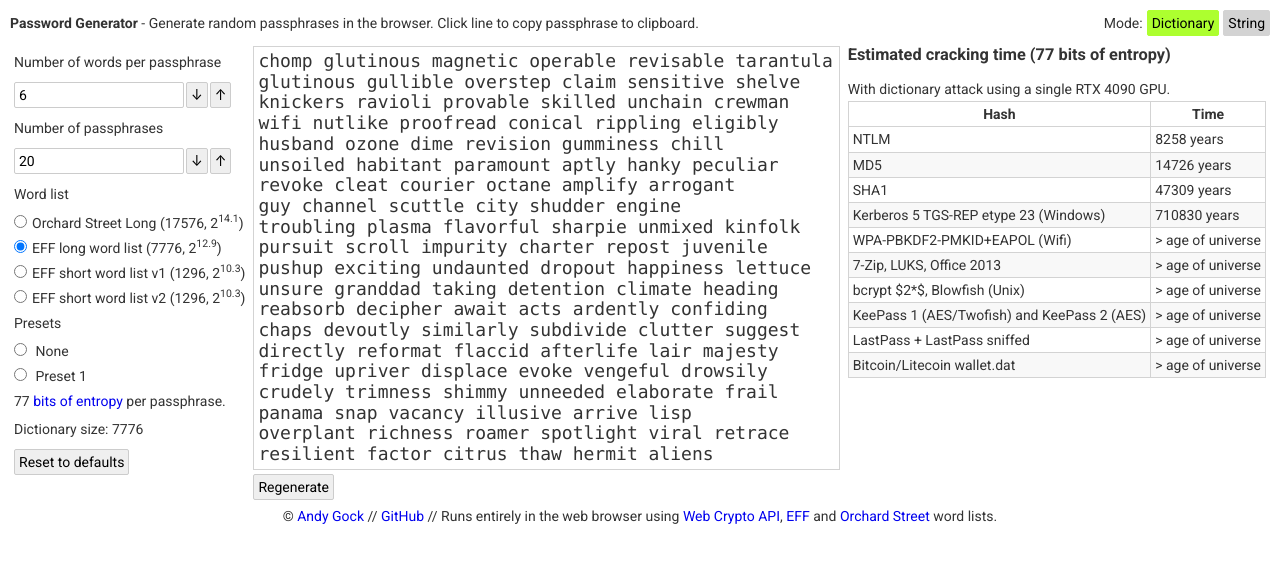
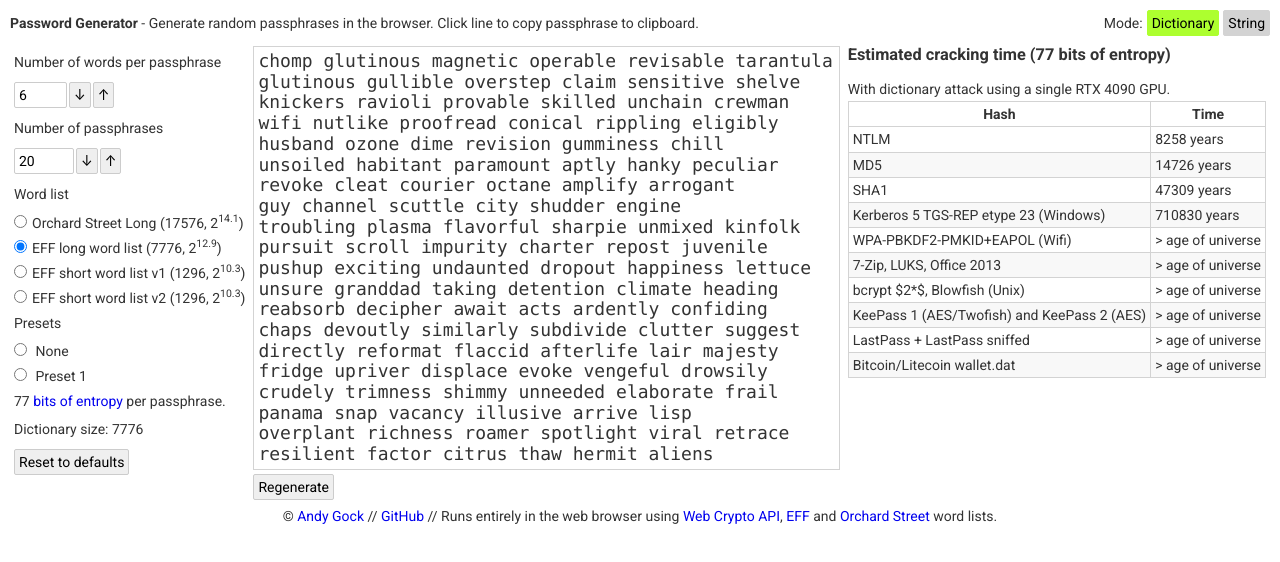
Before and after one commit to andygock/password-generator-v2, a React (Vite) app: page / in a window 1280 px wide. Shown: the top 562 px of the page. Built offline with nearby package versions, Linux system fonts and the light colour scheme.

Commit message:
refactor: enhance input validation and random generation logic

```diff
--- a/src/DictionaryGenerator.jsx
+++ b/src/DictionaryGenerator.jsx
@@ -27,15 +27,35 @@ const DictionaryGenerator = ({ mode }) => {
   const params = useParams();
 
   // convert params to numbers when we need to, or set default values if not set
-  const wordsPerPassphrase = parseInt(
-    params.wordsPerPassphrase || config.defaults.wordsPerPassphrase,
-    10
+  const clamp = (v, min, max) => Math.max(min, Math.min(max, v));
+
+  const rawWp = params.wordsPerPassphrase
+    ? parseInt(params.wordsPerPassphrase, 10)
+    : NaN;
+  let wordsPerPassphrase = Number.isFinite(rawWp)
+    ? rawWp
+    : config.defaults.wordsPerPassphrase;
+  wordsPerPassphrase = clamp(
+    wordsPerPassphrase,
+    config.limits.wordsPerPassphrase.min,
+    config.limits.wordsPerPassphrase.max
   );
-  const numberOfPassphrases = parseInt(
-    params.numberOfPassphrases || config.defaults.numberOfPassphrases,
-    10
+
+  const rawNp = params.numberOfPassphrases
+    ? parseInt(params.numberOfPassphrases, 10)
+    : NaN;
+  let numberOfPassphrases = Number.isFinite(rawNp)
+    ? rawNp
+    : config.defaults.numberOfPassphrases;
+  numberOfPassphrases = clamp(
+    numberOfPassphrases,
+    config.limits.numberOfPassphrases.min,
+    config.limits.numberOfPassphrases.max
   );
-  const wordList = params.wordList || config.defaults.wordList;
+
+  const wordList = dict[params.wordList]
+    ? params.wordList
+    : config.defaults.wordList;
 
   // calculate new path, navigate to new path
   const setParamsAndNavigate = (params) => {
@@ -60,9 +80,9 @@ const DictionaryGenerator = ({ mode }) => {
     navigate('/');
   };
 
-  let entropyBits = Math.floor(
-    Math.log(dict[wordList].length ** wordsPerPassphrase) / Math.log(2)
-  );
+  const dictArray = dict[wordList] || dict[config.defaults.wordList] || [];
+  const dictLen = dictArray.length || 1;
+  let entropyBits = Math.floor(wordsPerPassphrase * Math.log2(dictLen));
 
   if (mode === 'preset1') {
     // the extra bits of entropy are for the digits and special characters
--- a/src/NumberPicker.jsx
+++ b/src/NumberPicker.jsx
@@ -11,28 +11,29 @@ const NumberPicker = ({
   ...otherProps
 }) => {
   const handleChange = (val) => {
-    const newVal = typeof val === 'number' ? val : parseInt(val);
-
-    // check limits
-    if (isNaN(newVal)) return;
-    if (newVal < min) return;
-    if (max && newVal > max) return;
-
-    onChange(newVal); // make callback
+    const parsed = typeof val === 'number' ? val : Number(val);
+    if (!Number.isFinite(parsed)) return;
+    let newVal = Math.trunc(parsed);
+    if (newVal < min) newVal = min;
+    if (typeof max === 'number' && newVal > max) newVal = max;
+    onChange(newVal);
   };
 
   return (
     <div>
       <input
-        type="text"
+        type="number"
         value={value}
+        min={min}
+        max={max}
+        step={1}
         onChange={(e) => handleChange(e.target.value)}
         {...otherProps}
       />
       <button
         style={buttonStyle}
         onClick={() => {
-          handleChange(value - 1);
+          handleChange(Number(value) - 1);
         }}
       >
         &darr;
@@ -40,7 +41,7 @@ const NumberPicker = ({
       <button
         style={buttonStyle}
         onClick={() => {
-          handleChange(value + 1);
+          handleChange(Number(value) + 1);
         }}
       >
         &uarr;
--- a/src/OutputWords.jsx
+++ b/src/OutputWords.jsx
@@ -2,6 +2,7 @@ import classNames from 'classnames';
 import copy from 'copy-to-clipboard';
 import React from 'react';
 import dict from './words';
+import config from './config';
 import { generateWordRows, randomNumber, randomSpecialChar } from './random';
 
 const capFirstLetter = (str) => str.charAt(0).toUpperCase() + str.slice(1);
@@ -32,8 +33,21 @@ const OutputWords = ({ list, words, lines, mode }) => {
 
   // generate passwords on page load and prop changes
   React.useEffect(() => {
-    const passes = generate({ lines, words, wordArray: dict[list] });
-    generateNumbersAndSpecialCharArray(lines);
+    const clamp = (v, min, max) =>
+      Math.max(min, Math.min(max, Number(v) || min));
+    const safeWords = clamp(
+      words,
+      config.limits.wordsPerPassphrase.min,
+      config.limits.wordsPerPassphrase.max
+    );
+    const safeLines = clamp(
+      lines,
+      config.limits.numberOfPassphrases.min,
+      config.limits.numberOfPassphrases.max
+    );
+    const wordArray = dict[list] || dict[config.defaults.wordList] || [];
+    const passes = generate({ lines: safeLines, words: safeWords, wordArray });
+    generateNumbersAndSpecialCharArray(safeLines);
     setPassphrases(passes);
     setCopied('');
   }, [list, words, lines]);
@@ -76,8 +90,25 @@ const OutputWords = ({ list, words, lines, mode }) => {
       </div>
       <button
         onClick={() => {
-          const passes = generate({ lines, words, wordArray: dict[list] });
-          generateNumbersAndSpecialCharArray(lines);
+          const clamp = (v, min, max) =>
+            Math.max(min, Math.min(max, Number(v) || min));
+          const safeWords = clamp(
+            words,
+            config.limits.wordsPerPassphrase.min,
+            config.limits.wordsPerPassphrase.max
+          );
+          const safeLines = clamp(
+            lines,
+            config.limits.numberOfPassphrases.min,
+            config.limits.numberOfPassphrases.max
+          );
+          const wordArray = dict[list] || dict[config.defaults.wordList] || [];
+          const passes = generate({
+            lines: safeLines,
+            words: safeWords,
+            wordArray,
+          });
+          generateNumbersAndSpecialCharArray(safeLines);
           setPassphrases(passes);
           setCopied('');
         }}
--- a/src/random.js
+++ b/src/random.js
@@ -8,19 +8,41 @@ export function randomBytes(sizeBytes) {
 }
 
 export function getRandomString(length, charset) {
-  const arr = new Uint8Array(length);
-  window.crypto.getRandomValues(arr);
-  const chars = new Array(length);
-  for (let i = 0; i < length; ++i) {
-    chars[i] = charset[arr[i] % charset.length];
+  if (!charset || charset.length === 0) return '';
+  const out = [];
+  const charLen = charset.length;
+  // rejection sampling threshold for unbiased selection from bytes (0-255)
+  const threshold = Math.floor(256 / charLen) * charLen;
+  while (out.length < length) {
+    const pool = new Uint8Array(Math.min(1024, (length - out.length) * 4));
+    window.crypto.getRandomValues(pool);
+    for (let i = 0; i < pool.length && out.length < length; i++) {
+      const v = pool[i];
+      if (v < threshold) {
+        out.push(charset[v % charLen]);
+      }
+    }
   }
-  return chars.join('');
+  return out.join('');
 }
 
 export function randomIndices(count, max) {
-  const arr = new Uint32Array(count);
-  window.crypto.getRandomValues(arr);
-  return Array.from(arr).map((v) => v % max);
+  if (max <= 0) return [];
+  const out = [];
+  // Use rejection sampling to avoid modulo bias for 32-bit values
+  const RANGE = 4294967296; // 2^32
+  const threshold = Math.floor(RANGE / max) * max;
+  while (out.length < count) {
+    const pool = new Uint32Array(Math.min(1024, count - out.length));
+    window.crypto.getRandomValues(pool);
+    for (let i = 0; i < pool.length && out.length < count; i++) {
+      const v = pool[i] >>> 0;
+      if (v < threshold) {
+        out.push(v % max);
+      }
+    }
+  }
+  return out;
 }
 
 export function generateWordRows({ lines, words, wordArray }) {
```
